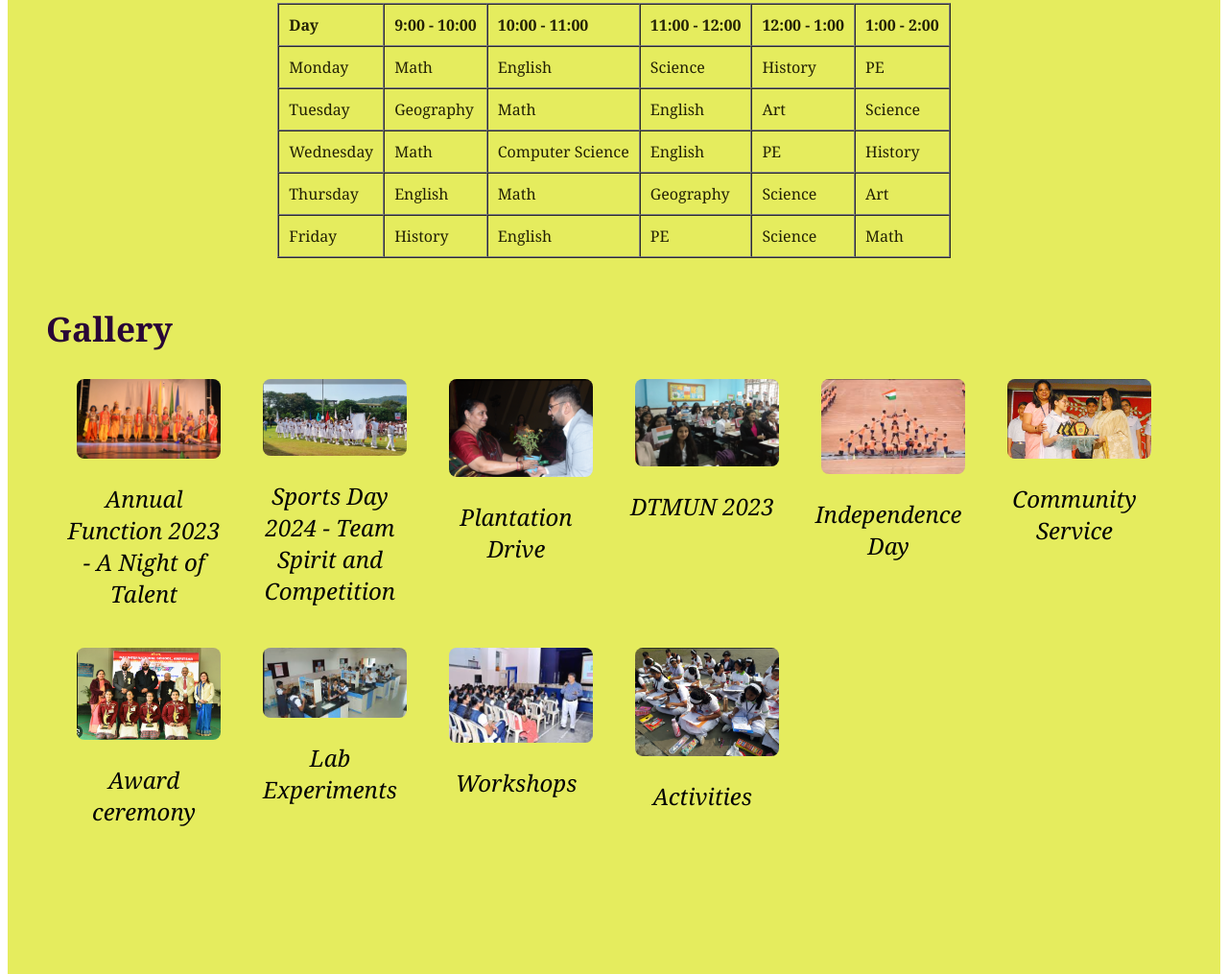
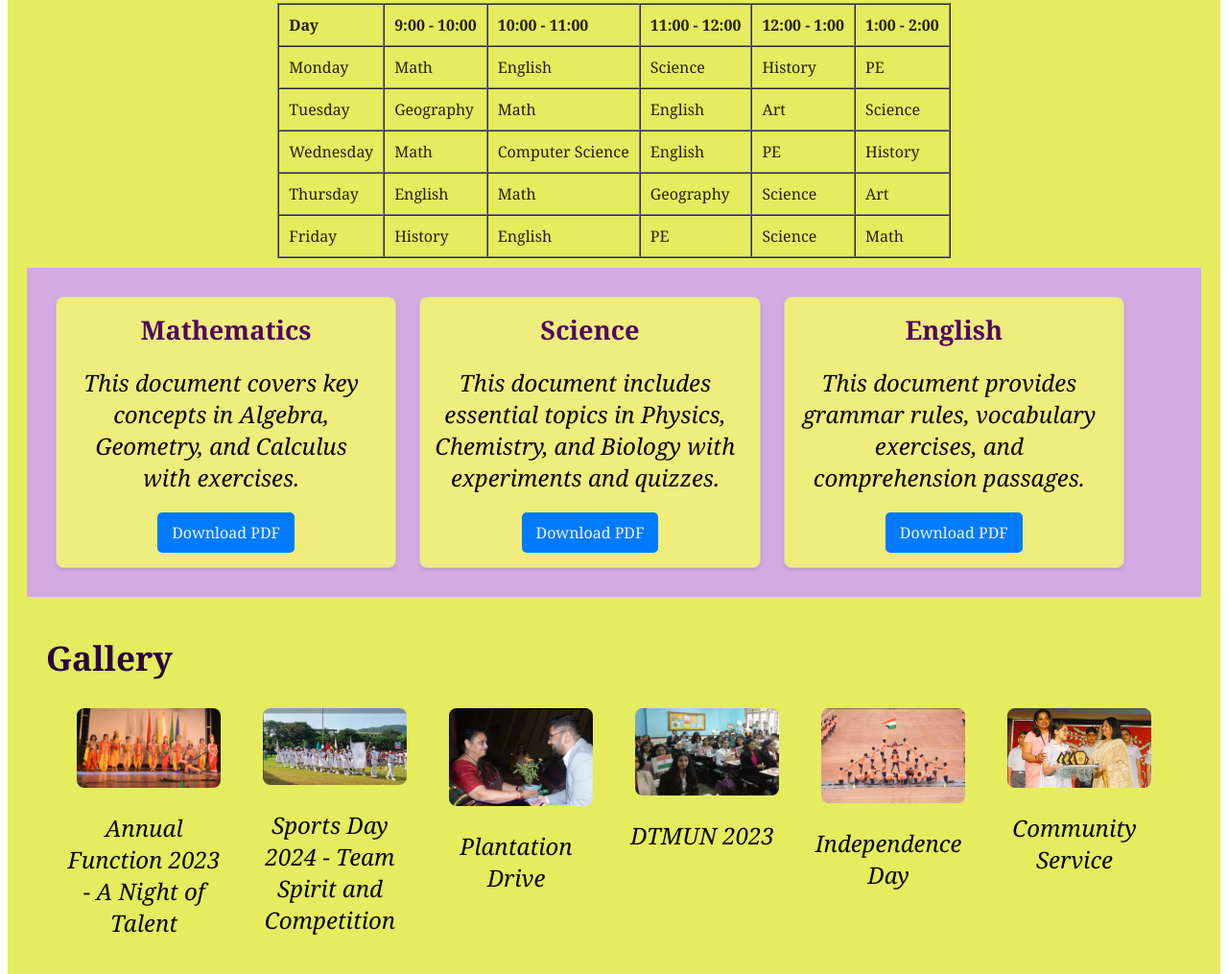
Before and after one commit to swarnim2804/nhssschoolwebsite, a plain HTML site: page index.html in a window 1280 px wide. Shown: the part 5825-6840 px from the top of the page at 96% size. Drawn offline with Linux system fonts and the light colour scheme; files that its build step writes are made by us from their sources; files whose address does not match are found by name.

Commit message:
Index.html

```diff
--- a/index.html
+++ b/index.html
@@ -224,6 +224,43 @@
                                 </table>
                             </div>
                         </section>
+                        <!DOCTYPE html>
+<html lang="en">
+<head>
+    <meta charset="UTF-8">
+    <meta name="viewport" content="width=device-width, initial-scale=1.0">
+    <title>Download Resources</title>
+    <link rel="stylesheet" href="styles.css"> <!-- Link to external CSS file -->
+</head>
+<body>
+
+    <div id="resources">
+        <div class="resource-card">
+            <div class="card">
+                <h3>Mathematics</h3>
+                <p>This document covers key concepts in Algebra, Geometry, and Calculus with exercises.</p>
+                <a href="maths12.pdf" target="_blank" class="download-button" download>Download PDF</a>
+            </div>
+        </div>
+        <div class="resource-card">
+            <div class="card">
+                <h3>Science </h3>
+                <p>This document includes essential topics in Physics, Chemistry, and Biology with experiments and quizzes.</p>
+                <a href="science12.pdf" target="_blank" class="download-button" download>Download PDF</a>
+            </div>
+        </div>
+        <div class="resource-card">
+            <div class="card">
+                <h3>English </h3>
+                <p>This document provides grammar rules, vocabulary exercises, and comprehension passages.</p>
+                <a href="english12.pdf" target="_blank" class="download-button" download>Download PDF</a>
+            </div>
+        </div>
+    </div>
+
+</body>
+</html>
+
                         <section id="gallery">
                             <h2>Gallery</h2>
                             <div class="gallery-grid">
@@ -273,7 +310,7 @@
 
 
 
-                        <section id="videos">
+                            <section id="videos">
                             <h3>Videos</h3>
                             <div class="video-gallery">
                                 <div class="video-container">
```
